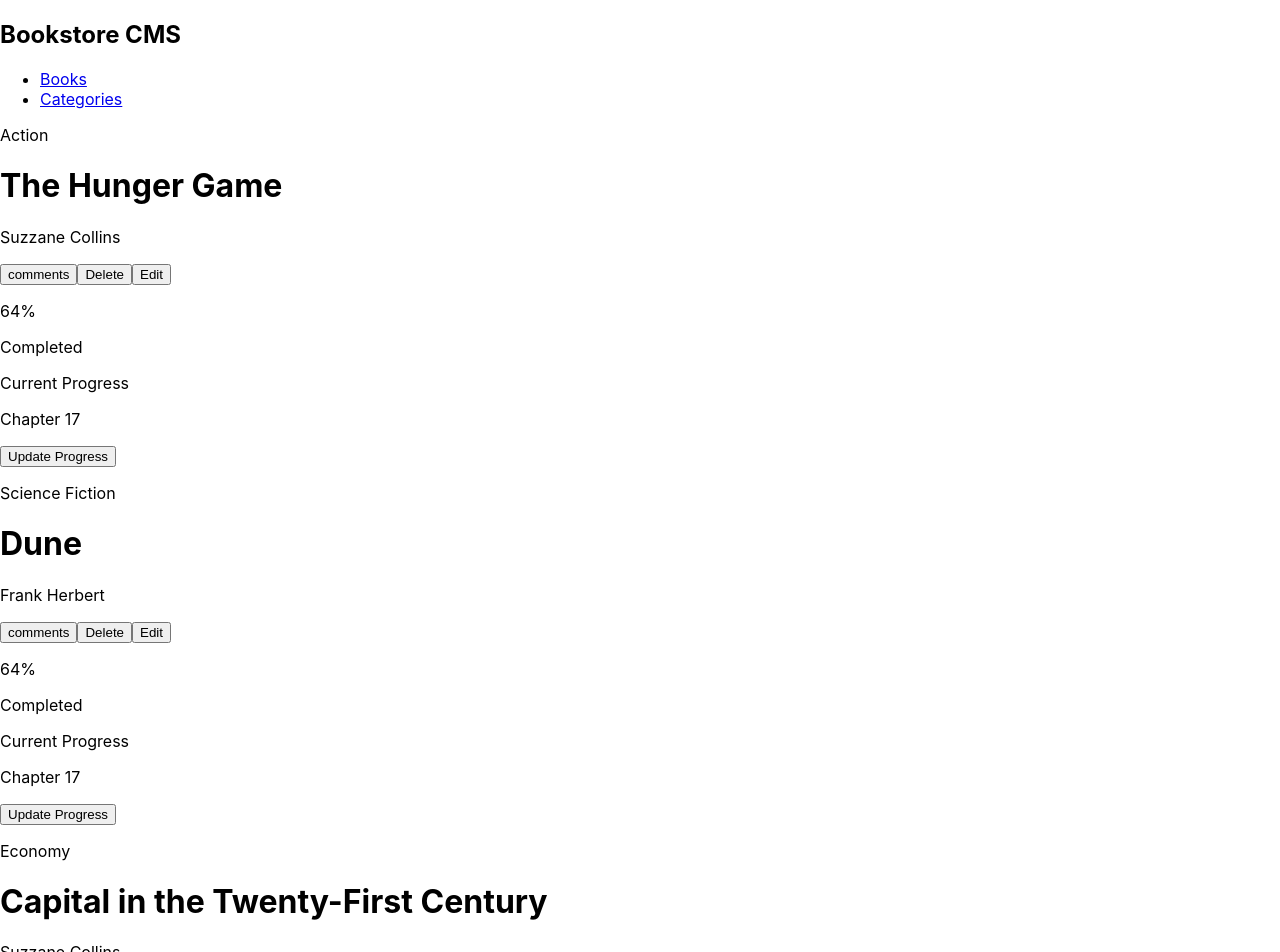
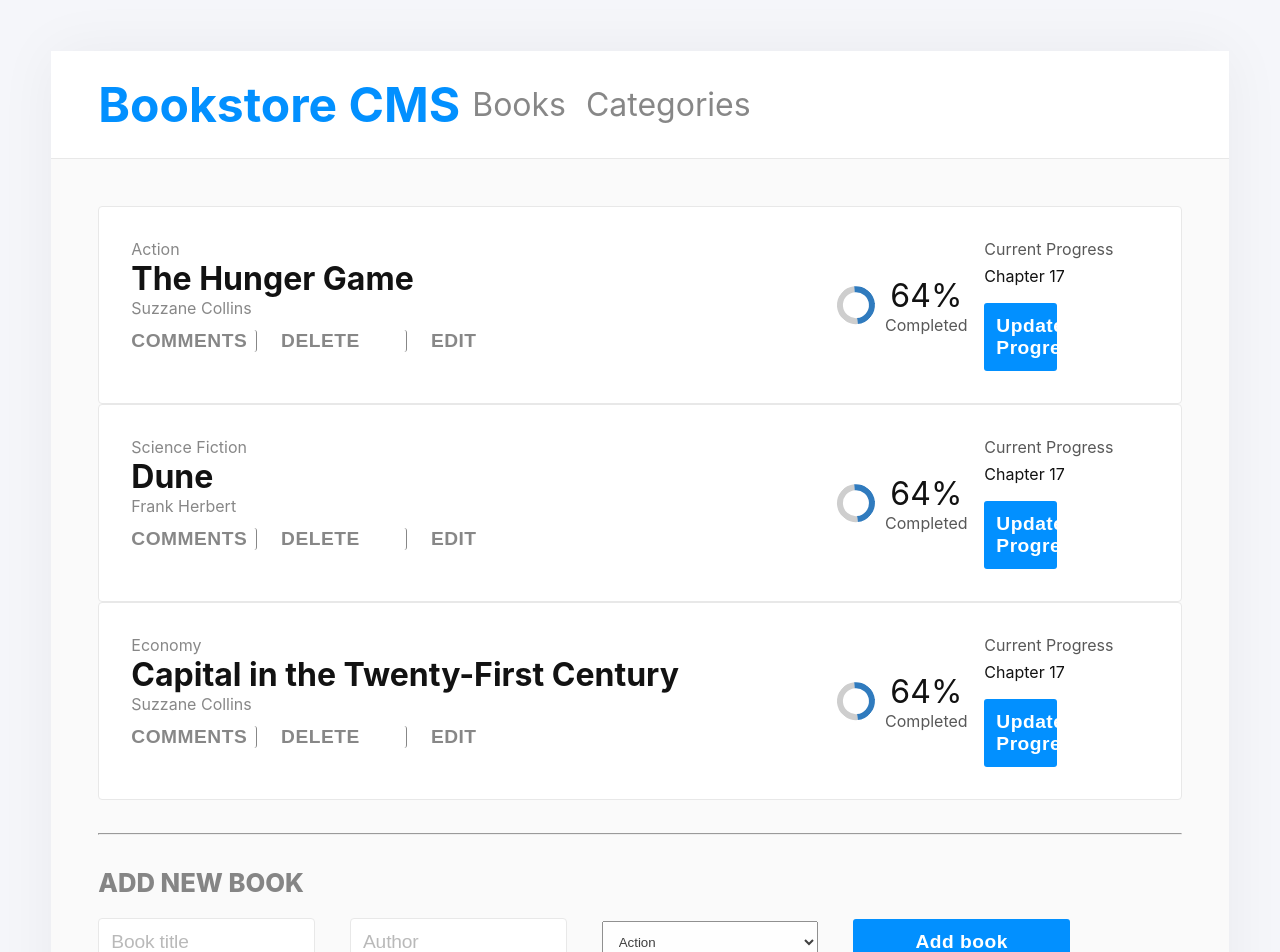
Before and after one commit to muskan2532150/Bookstore, a React (Create React App) app: page / in a window 1280 px wide. Shown: the top 952 px of the page. Built offline with nearby package versions, Linux system fonts and the light colour scheme.

Commit message:
Added styling and demo object,form with no functionality.

```diff
--- a/src/App.js
+++ b/src/App.js
@@ -1,5 +1,5 @@
 import { Route, Routes} from 'react-router-dom'
-import './App.css';
+import './scss/main.css';
 import Header from './component/Header'
 import Books from './component/Books';
 import Category from './component/Category';
--- a/src/component/BookContainer.js
+++ b/src/component/BookContainer.js
@@ -1,8 +1,46 @@
-import React from 'react';
+// import React from 'react';
+import React, { Component } from 'react';
+
 import BookItem from './BookItem'
 
-export default function BookContainer() {
-    const booksObj = [{
+// export default function BookContainer() {
+//     const booksObj = [{
+//         id: 1,
+//         author: 'Suzzane Collins',
+//         title: 'The Hunger Game',
+//         category: 'Action',
+//       },
+//       {
+//         id: 2,
+//         author: 'Frank Herbert',
+//         title: 'Dune',
+//         category: 'Science Fiction',
+//       },
+//       {
+//         id: 3,
+//         author: 'Suzzane Collins',
+//         title: 'Capital in the Twenty-First Century',
+//         category: 'Economy',
+//       }];
+
+//  addBook = (newbook) =>{
+//   this.setState
+//  }
+
+//   return (
+//     <>
+//     {booksObj.map(book => (
+//         <BookItem key={book.id} book={book}/>
+//     ))}
+//     </>
+//   )
+// }
+
+
+
+export default class BookContainer extends Component {
+  state = {
+booksObj:[{
   id: 1,
   author: 'Suzzane Collins',
   title: 'The Hunger Game',
@@ -19,12 +57,25 @@ export default function BookContainer() {
   author: 'Suzzane Collins',
   title: 'Capital in the Twenty-First Century',
   category: 'Economy',
-      }];
+}]
+  }
+
+  addBook = (newbook) =>{
+    this.setState(prevState=>{
+      return {
+        booksObj:[...prevState.booksObj,newbook]
+      }
+    })
+   }
+
+  render() {
     return (
       <>
-    {booksObj.map(book => (
+    {this.state.booksObj.map(book => (
         <BookItem key={book.id} book={book}/>
     ))}
+
     </>
     )
   }
+}
--- /dev/null
+++ b/src/component/BookForm.js
@@ -0,0 +1,57 @@
+// import React from 'react'
+
+// export default function BookForm() {
+//   return (
+//     <form onSubmit={handleForm}>
+//       <input type="text" placeholder='Book title' />
+//       <input type="text" placeholder='Author' />
+//       <select name="category">
+//         <option value="Action">Action</option>
+//         <option value="Science Fiction">Science Fiction</option>
+//         <option value="Economy">Economy</option>
+//       </select>
+//       <button type='submit' >Add book</button>
+//     </form>
+//   )
+// }
+
+import React, { Component } from 'react'
+
+export default class BookForm extends Component {
+  state = {
+    title:"",
+    author:'',
+  }
+
+  onchange =(e) =>{
+    this.setState({
+      [e.target.name]:e.target.value,
+
+    }
+    )
+  }
+
+// handleForm = (e) =>{
+//   e.preventDefault();
+//   this.props.addbook(newbook);
+// }
+
+  render() {
+    return (
+      <div className="inputBook">
+        <hr />
+      <h4>ADD NEW BOOK</h4>
+      <form>
+      <input type="text" placeholder='Book title' name="title" value={this.state.title}  onChange={this.onchange} />
+      <input type="text" placeholder='Author' name='author' value={this.state.author} onChange={this.onchange} />
+      <select name="category">
+        <option value="Action">Action</option>
+        <option value="Science Fiction">Science Fiction</option>
+        <option value="Economy">Economy</option>
+      </select>
+      <button type='submit' >Add book</button>
+    </form>
+      </div>
+    )
+  }
+}
--- a/src/component/Books.js
+++ b/src/component/Books.js
@@ -1,8 +1,11 @@
 import React from 'react';
 import BookContainer from './BookContainer';
+import BookForm from './BookForm';
 
 export default function Books() {
   return (
-    <div>  <BookContainer/></div>
+    <div className='container'>  <BookContainer/>
+    <BookForm/>
+    </div>
   )
 }
--- /dev/null
+++ b/src/scss/_container.scss
@@ -0,0 +1,100 @@
+button {
+  cursor: pointer;
+  width: 20%;
+  padding: 12px;
+  border-radius: 3px;
+  background-color: #0290ff;
+  border: none;
+  letter-spacing: .5px;
+  color: #fff;
+  font-size: .813rem;
+  font-weight: 700;
+  font-size: 1.2rem;
+}
+
+.container {
+  padding: 4%;
+}
+
+.card {
+  background-color: #fff;
+  border-radius: 4px;
+  border: 1px solid #e8e8e8;
+  padding: 2rem;
+  display: grid;
+  grid-template-columns: 1fr 1fr 1fr;
+}
+
+.part1 {
+  p {
+    opacity: .5;
+  }
+}
+
+.buttons {
+  opacity: .5;
+  display: flex;
+  margin-top: 12px;
+
+  button {
+    background: transparent;
+    border: 0;
+    padding: 0;
+    padding-right: 7.8rem;
+    border-right: 1px solid;
+    margin-right: 1.5rem;
+    color: #121212;
+    width: 15%;
+    text-align: left;
+    text-transform: uppercase;
+
+    &:last-child {
+      border: 0;
+    }
+  }
+}
+
+.part2 {
+display: flex;
+justify-content: center;
+gap: 10px;
+align-items: center;
+}
+
+.circle {
+  border: 6px solid #307bbe;
+    padding: 8%;
+    border-radius: 50%;
+    border-top-color: #cecece;
+    border-left-color: #cecece;
+    transform: rotate(-50deg);
+}
+
+.text {
+  text-align: center;
+
+  p{
+    font-size: 2rem;
+
+    &:last-child{
+      font-size: 1rem;
+      opacity: .7;
+    }
+  }
+}
+
+
+.part3 {
+  p {
+margin-bottom: 7px;
+
+&:first-child {
+  opacity: .7;
+}
+  }
+
+  button {
+    margin-top: 10px;
+    width: 44%;
+  }
+}
--- /dev/null
+++ b/src/scss/_form.scss
@@ -0,0 +1,47 @@
+.inputBook {
+    padding: 3% 0;
+
+    hr {
+        margin-bottom: 3%;
+    }
+
+    h4 {
+        opacity: .5;
+        font-weight: 800;
+        font-size: 1.6rem;
+    }
+
+    form {
+        align-items: center;
+        margin-top: 20px;
+        display: flex;
+        gap: 35px;
+
+        input {
+            border-radius: 4px;
+            padding: 12px;
+            border: 1px solid #e8e8e8;
+            background-color: #fff;
+            font-size: 1rem;
+            letter-spacing: -.15px;
+            width: 20%;
+            font-size: 1.2rem;
+
+            &::placeholder {
+                opacity: .5;
+                font-size: 1.2rem;
+            }
+        }
+
+        select {
+            opacity: .8;
+            width: 20%;
+            padding: 12px;
+
+            option {
+                opacity: .9;
+                padding: 12px;
+            }
+        }
+    }
+}
--- /dev/null
+++ b/src/scss/_header.scss
@@ -0,0 +1,31 @@
+nav {
+    display: flex;
+    align-items: center;
+    padding: 24px 4%;
+    background-color: #fff;
+    border-bottom: 1px solid #e8e8e8;
+
+    h1 {
+        color: #0290ff;
+        font-size: 3rem;
+    }
+
+    ul {
+        display: flex;
+        list-style: none;
+        gap: 20px;
+        width: 20%;
+        padding-left: 12px;
+        font-size: 2rem;
+
+        a {
+            text-decoration: none;
+
+            opacity: .5;
+
+            &:active {
+                opacity: 1;
+            }
+        }
+    }
+}
--- /dev/null
+++ b/src/scss/_root.scss
@@ -0,0 +1,17 @@
+* {
+    margin: 0;
+    padding: 0;
+    box-sizing: border-box;
+    color: #121212;
+}
+
+body {
+    padding: 4%;
+    background-color: #f5f6fa;
+}
+
+#root {
+    border-radius: 4px;
+    box-shadow: 0 0 60px 0 rgb(0 0 0 / 5%);
+    background-color: #fafafa;
+}
--- /dev/null
+++ b/src/scss/main.css
@@ -0,0 +1,183 @@
+* {
+  margin: 0;
+  padding: 0;
+  box-sizing: border-box;
+  color: #121212;
+}
+
+body {
+  padding: 4%;
+  background-color: #f5f6fa;
+}
+
+#root {
+  border-radius: 4px;
+  box-shadow: 0 0 60px 0 rgba(0, 0, 0, 0.05);
+  background-color: #fafafa;
+}
+
+nav {
+  display: flex;
+  align-items: center;
+  padding: 24px 4%;
+  background-color: #fff;
+  border-bottom: 1px solid #e8e8e8;
+}
+nav h1 {
+  color: #0290ff;
+  font-size: 3rem;
+}
+nav ul {
+  display: flex;
+  list-style: none;
+  gap: 20px;
+  width: 20%;
+  padding-left: 12px;
+  font-size: 2rem;
+}
+nav ul a {
+  text-decoration: none;
+  opacity: 0.5;
+}
+nav ul a:active {
+  opacity: 1;
+}
+
+button {
+  cursor: pointer;
+  width: 20%;
+  padding: 12px;
+  border-radius: 3px;
+  background-color: #0290ff;
+  border: none;
+  letter-spacing: 0.5px;
+  color: #fff;
+  font-size: 0.813rem;
+  font-weight: 700;
+  font-size: 1.2rem;
+}
+
+.container {
+  padding: 4%;
+}
+
+.card {
+  background-color: #fff;
+  border-radius: 4px;
+  border: 1px solid #e8e8e8;
+  padding: 2rem;
+  display: grid;
+  grid-template-columns: 1fr 1fr 1fr;
+}
+
+.part1 p {
+  opacity: 0.5;
+}
+
+.buttons {
+  opacity: 0.5;
+  display: flex;
+  margin-top: 12px;
+}
+.buttons button {
+  background: transparent;
+  border: 0;
+  padding: 0;
+  padding-right: 7.8rem;
+  border-right: 1px solid;
+  margin-right: 1.5rem;
+  color: #121212;
+  width: 15%;
+  text-align: left;
+  text-transform: uppercase;
+}
+.buttons button:last-child {
+  border: 0;
+}
+
+.part2 {
+  display: flex;
+  justify-content: center;
+  gap: 10px;
+  align-items: center;
+}
+
+.circle {
+  border: 6px solid #307bbe;
+  padding: 8%;
+  border-radius: 50%;
+  border-top-color: #cecece;
+  border-left-color: #cecece;
+  transform: rotate(-50deg);
+}
+
+.text {
+  text-align: center;
+}
+.text p {
+  font-size: 2rem;
+}
+.text p:last-child {
+  font-size: 1rem;
+  opacity: 0.7;
+}
+
+.part3 p {
+  margin-bottom: 7px;
+}
+.part3 p:first-child {
+  opacity: 0.7;
+}
+.part3 button {
+  margin-top: 10px;
+  width: 44%;
+}
+
+.inputBook {
+  padding: 3% 0;
+}
+.inputBook hr {
+  margin-bottom: 3%;
+}
+.inputBook h4 {
+  opacity: 0.5;
+  font-weight: 800;
+  font-size: 1.6rem;
+}
+.inputBook form {
+  align-items: center;
+  margin-top: 20px;
+  display: flex;
+  gap: 35px;
+}
+.inputBook form input {
+  border-radius: 4px;
+  padding: 12px;
+  border: 1px solid #e8e8e8;
+  background-color: #fff;
+  font-size: 1rem;
+  letter-spacing: -0.15px;
+  width: 20%;
+  font-size: 1.2rem;
+}
+.inputBook form input::-moz-placeholder {
+  opacity: 0.5;
+  font-size: 1.2rem;
+}
+.inputBook form input:-ms-input-placeholder {
+  opacity: 0.5;
+  font-size: 1.2rem;
+}
+.inputBook form input::placeholder {
+  opacity: 0.5;
+  font-size: 1.2rem;
+}
+.inputBook form select {
+  opacity: 0.8;
+  width: 20%;
+  padding: 12px;
+}
+.inputBook form select option {
+  opacity: 0.9;
+  padding: 12px;
+}/*# sourceMappingURL=main.css.map */
--- /dev/null
+++ b/src/scss/main.scss
@@ -0,0 +1,4 @@
+@import"root";
+@import"header";
+@import"container";
+@import"form";
```
Also changed, not shown: 1 other file (tests, documents, lock files or other folders). Lines whose indentation alone changed are shown as unchanged.
